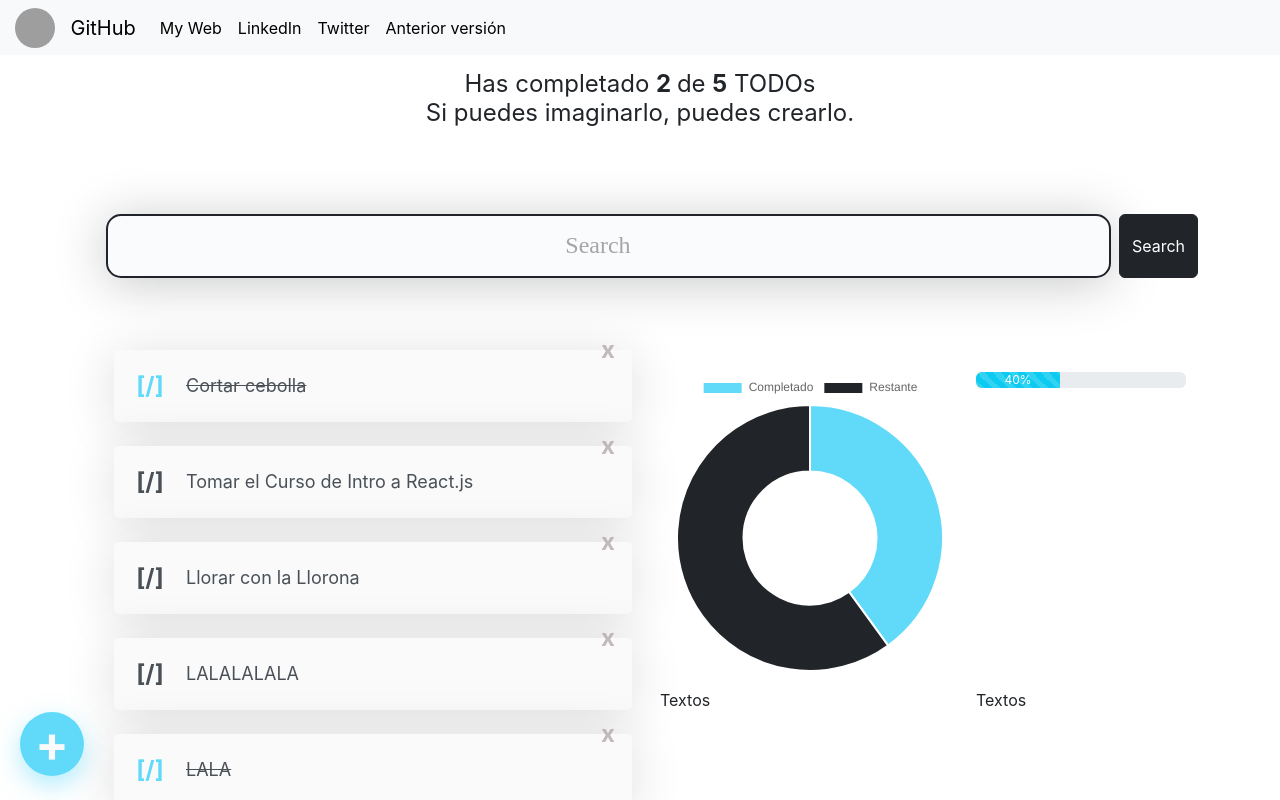
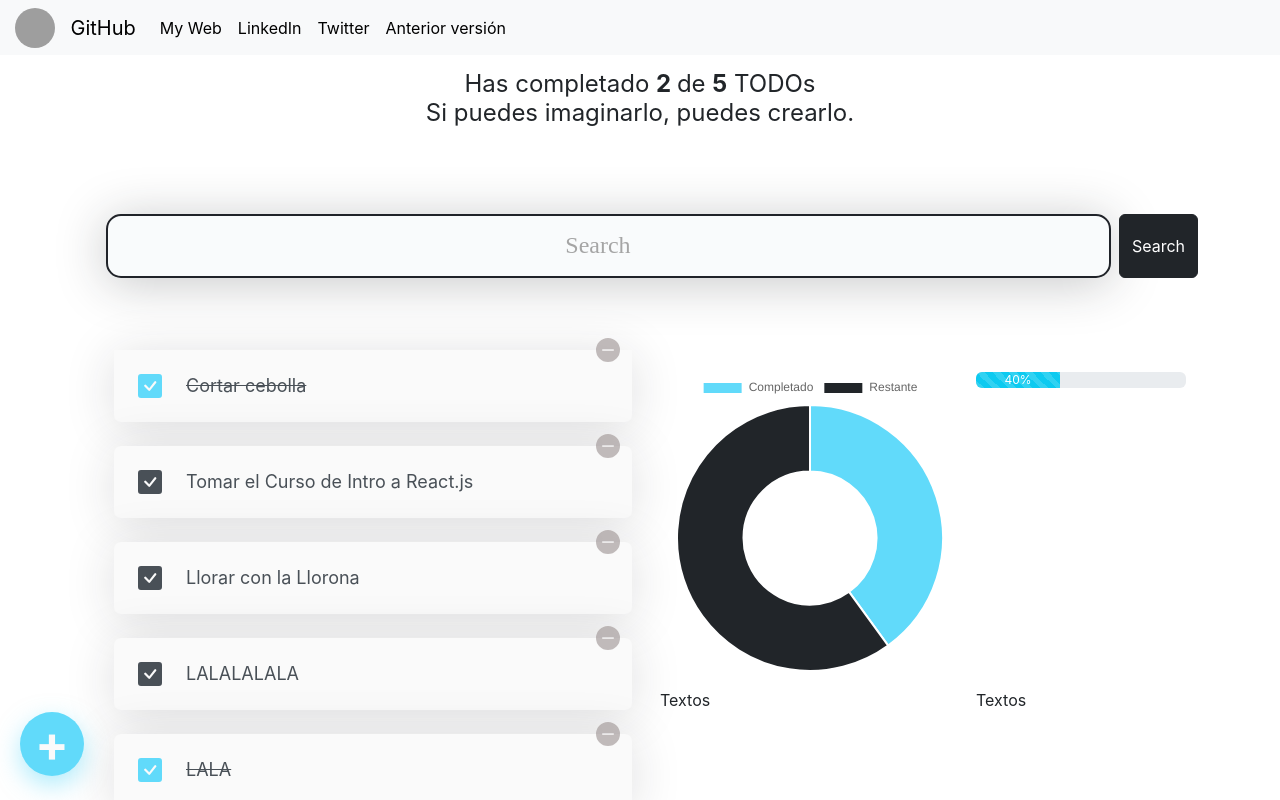
Before and after one commit to platzi/curso-react-intro, a React (Create React App) app: page / in a window 1280 px wide. Shown: the top 800 px of the page. Built offline with nearby package versions, Linux system fonts and the light colour scheme; grey boxes are pictures that could not be loaded.

Commit message:
react icons p1

```diff
--- a/package.json
+++ b/package.json
@@ -6,7 +6,9 @@
     "react": "^18",
     "react-chartjs-2": "^5.2.0",
     "react-dom": "^18",
+    "react-icons": "^4.11.0",
     "react-scripts": "5.0.1",
+    "styled": "^1.0.0",
     "web-vitals": "^2.1.4"
   },
   "scripts": {
--- a/src/TodoItem.css
+++ b/src/TodoItem.css
@@ -6,7 +6,7 @@
     align-items:center;
     margin-top:24px;
     box-shadow:0 5px 50px rgba(32,35,41,.15);
-    border-radius:5px;
+    border-radius:7px;
 }
 .TodoItem-p{
     margin:24px 0 24px 24px;
--- a/src/TodoItem.js
+++ b/src/TodoItem.js
@@ -1,14 +1,15 @@
 import './TodoItem.css'
+import { BsFillDashCircleFill, BsCheckSquareFill } from "react-icons/bs";
 
 function TodoItem(props) {
     return (
       <li className="list-group-item list-group-item-action list-group-item-dark TodoItem">
 
-        <span className={`Icon Icon-check ${props.completed && 'Icon-check--active'}`}>[/]</span>
+        <span className={`Icon Icon-check ${props.completed && 'Icon-check--active'}`}><BsCheckSquareFill/></span>
 
         <p className={`TodoItem-p ${props.completed && 'TodoItem-p--complete'}`}>{props.text}</p>
 
-        <span className="Icon Icon-delete">x</span>
+        <span className="Icon Icon-delete"><BsFillDashCircleFill/></span>
       </li>
     );
   }
```
Also changed, not shown: 1 other file (tests, documents, lock files or other folders).
